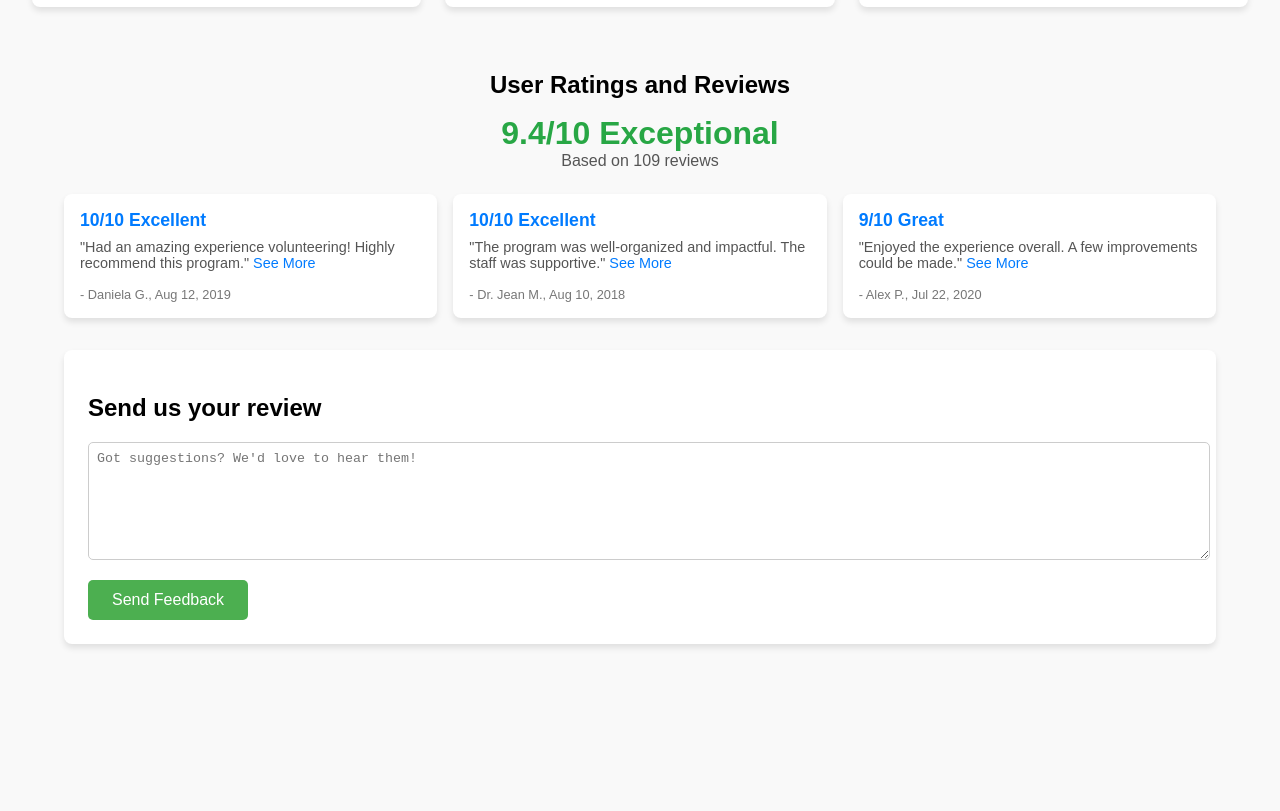
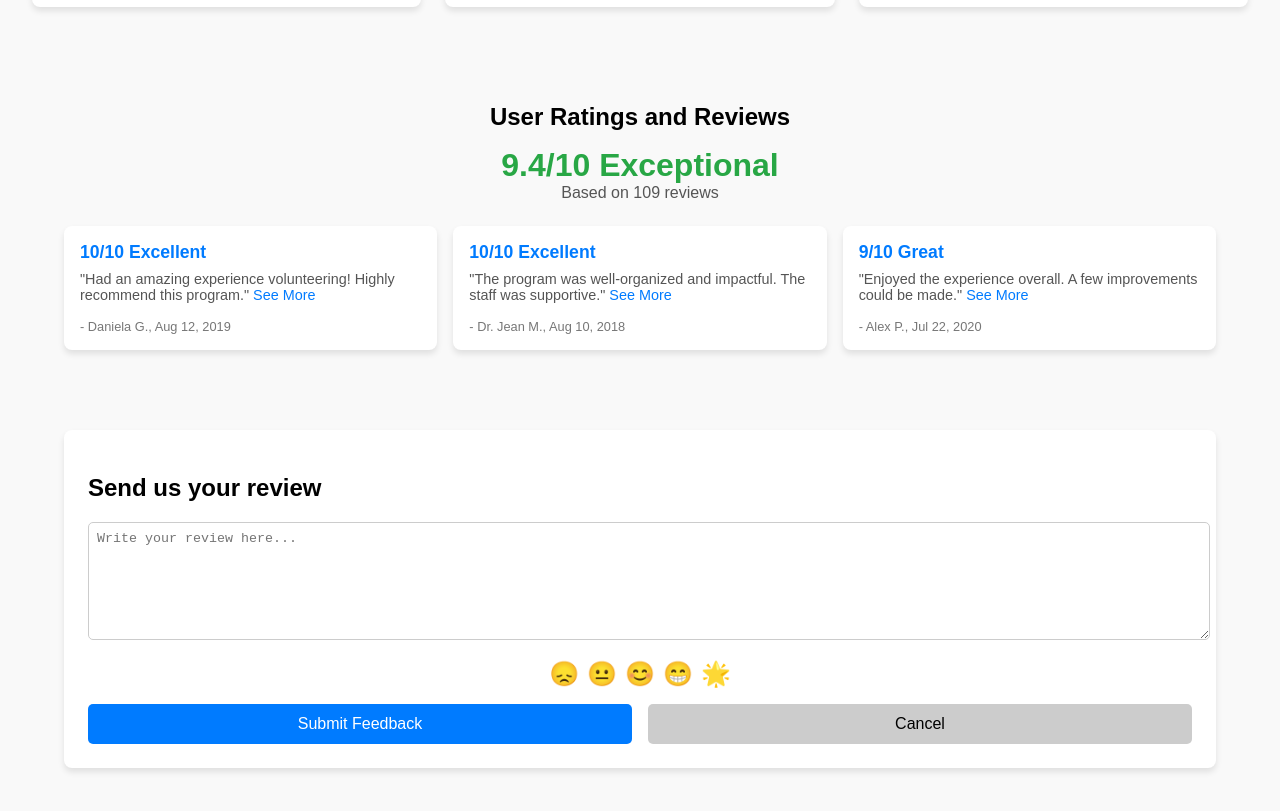
Before and after one commit to JaniduVil/Good-Health-and-Well-Being, a plain HTML site: page Volunteer/VolunteerPage.html in a window 1280 px wide. Shown: the part 619-1430 px from the top of the page. Before the commit the page ends 1327 px from the top, so only its background shows below. Drawn offline with Linux system fonts and the light colour scheme.

Commit message:
Update feedback form on VolunteerPage with emoji ratings and improved layout

```diff
--- a/Volunteer/VolunteerPage.html
+++ b/Volunteer/VolunteerPage.html
@@ -89,7 +89,7 @@
     }
 
     .reviews {
-      margin-top: 2rem;
+      margin-top: 4rem;
     }
 
     .reviews h2 {
@@ -156,7 +156,7 @@
     }
 
     .feedback-form {
-      margin-top: 2rem;
+      margin-top: 5rem;
       background: white;
       padding: 1.5rem;
       border-radius: 8px;
@@ -172,14 +172,49 @@
       border-radius: 5px;
     }
 
-    .feedback-form button {
+    .feedback-form .emoji-container {
+      display: flex;
+      justify-content: center;
+      gap: 0.5rem;
+      margin-bottom: 1rem;
+    }
+
+    .feedback-form .emoji-container span {
+      font-size: 1.5rem;
+      cursor: pointer;
+      transition: transform 0.2s;
+    }
+
+    .feedback-form .emoji-container span:hover {
+      transform: scale(1.2);
+    }
+
+    .feedback-form .buttons {
+      display: flex;
+      justify-content: center;
+      gap: 1rem;
+    }
+
+    .feedback-form .buttons button {
       padding: 0.7rem 1.5rem;
       border: none;
       border-radius: 5px;
-      background-color: #4CAF50;
-      color: white;
       font-size: 1rem;
       cursor: pointer;
+    }
+
+    .feedback-form .buttons .submit {
+      background-color: #007BFF;
+      color: white;
+    }
+
+    .feedback-form .buttons .cancel {
+      background-color: #ccc;
+      color: black;
+    }
+
+    .feedback-form .buttons button:hover {
+      opacity: 0.9;
     }
     .program-table {
       margin-top: 1rem;
@@ -327,11 +362,21 @@
           </div>
         </div>
       </div>
-    <div class="feedback-form">
-      <h2>Send us your review</h2>
-      <textarea placeholder="Got suggestions? We'd love to hear them!"></textarea>
-      <button>Send Feedback</button>
-    </div>
+      <div class="feedback-form">
+        <h2>Send us your review</h2>
+        <textarea placeholder="Write your review here..."></textarea>
+        <div class="emoji-container">
+          <span>😞</span>
+          <span>😐</span>
+          <span>😊</span>
+          <span>😁</span>
+          <span>🌟</span>
+        </div>
+        <div class="buttons">
+          <button class="submit">Submit Feedback</button>
+          <button class="cancel">Cancel</button>
+        </div>
+      </div>
   </div>
 </body>
 </html>
```
